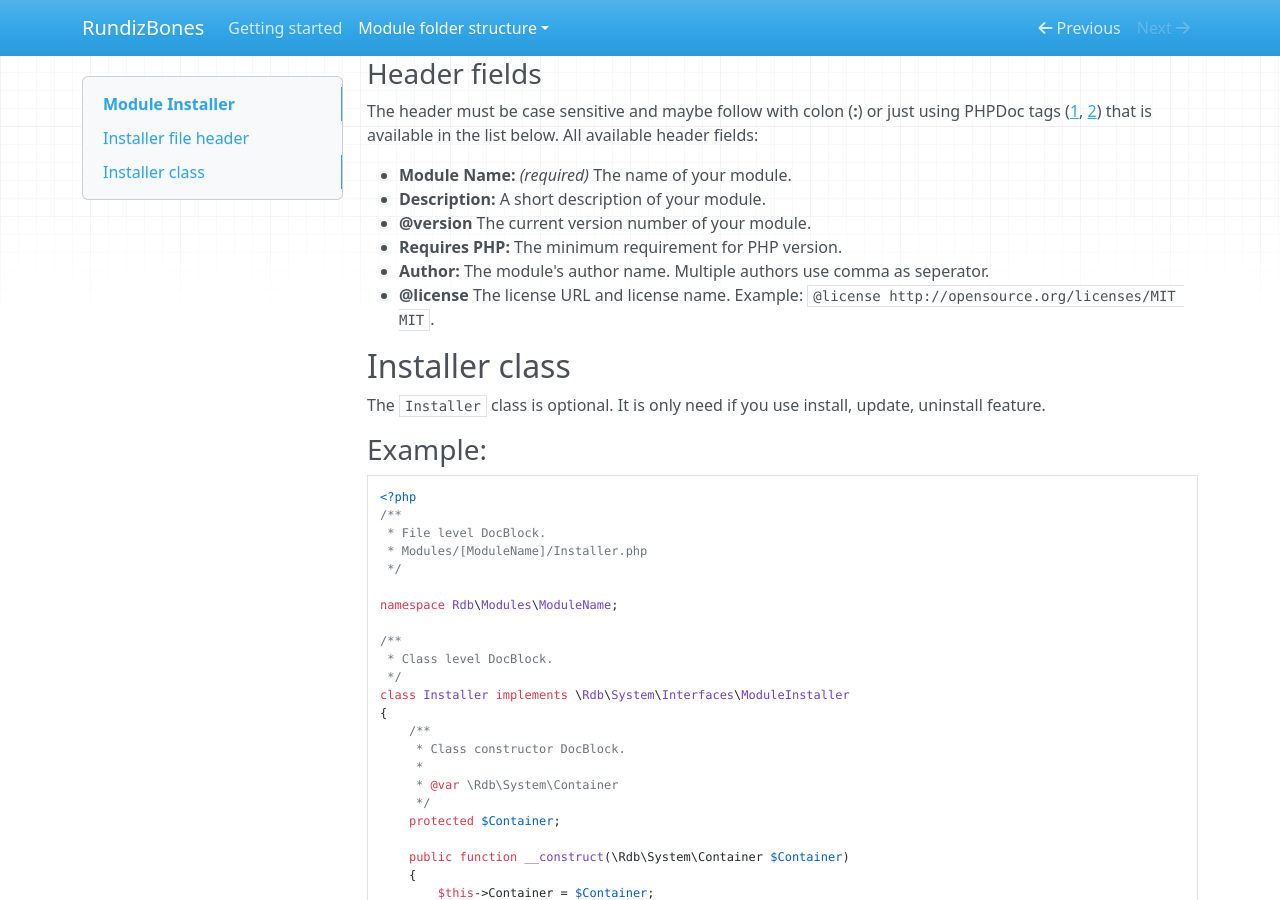
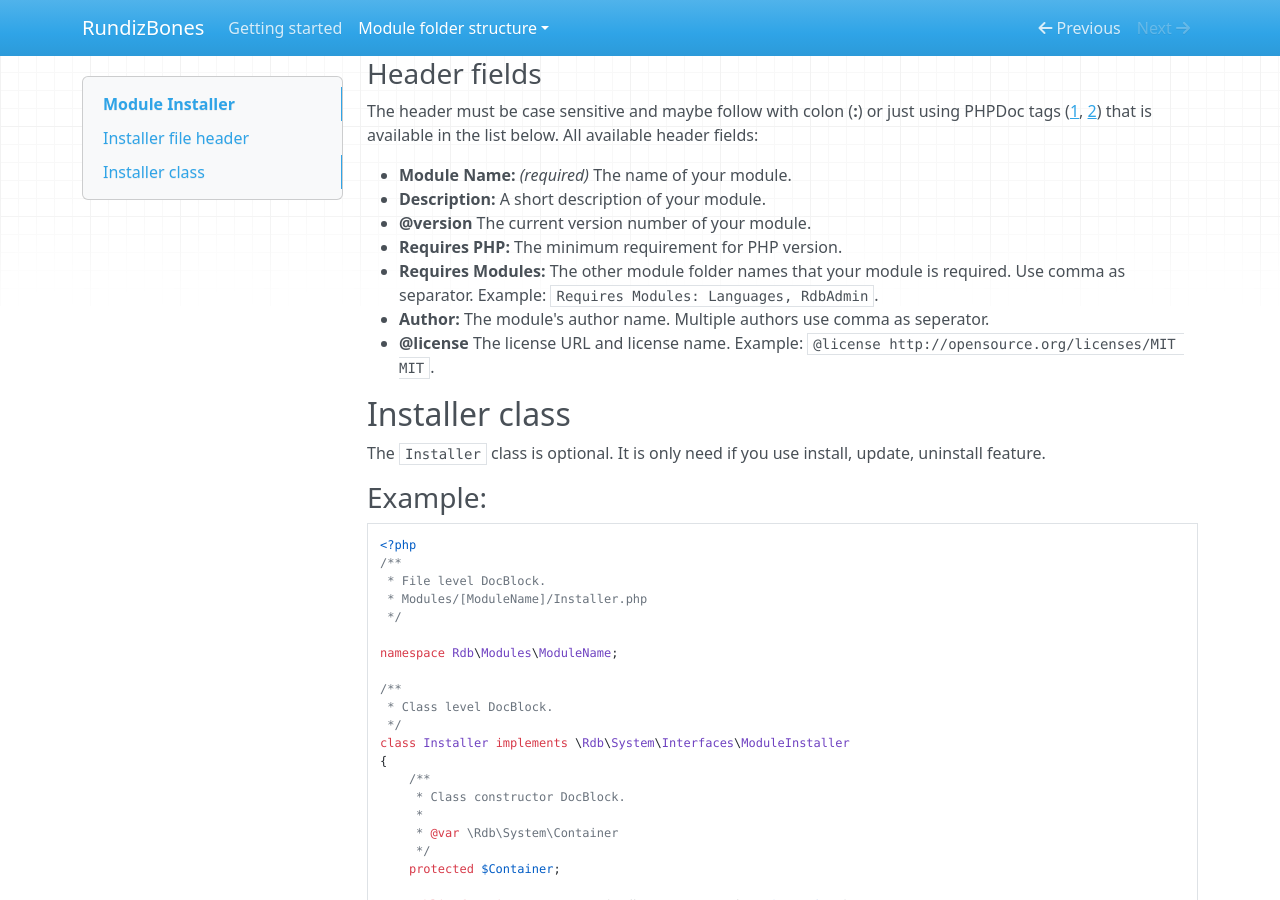
Before and after one commit to RundizBones/framework, an MkDocs documentation site: the page built from .wiki/module-folder/module-installer.md, in a window 1280 px wide and 900 px high, scrolled down 495 px. Built offline with MkDocs 1.6.1, drawn with Linux system fonts in a browser that asks for light colours; nearby versions of some CDN libraries.

Commit message:
Update wiki `Requires Modules:`.

```diff
--- a/.wiki/module-folder/module-installer.md
+++ b/.wiki/module-folder/module-installer.md
@@ -24,6 +24,7 @@ The header must be case sensitive and maybe follow with colon (**:**) or just us
 * **Description:** A short description of your module.
 * **@version** The current version number of your module.
 * **Requires PHP:** The minimum requirement for PHP version.
+* **Requires Modules:** The other module folder names that your module is required. Use comma as separator. Example: `Requires Modules: Languages, RdbAdmin`.
 * **Author:** The module's author name. Multiple authors use comma as seperator.
 * **@license** The license URL and license name. Example: `@license http://opensource.org/licenses/MIT MIT`.
 
```
